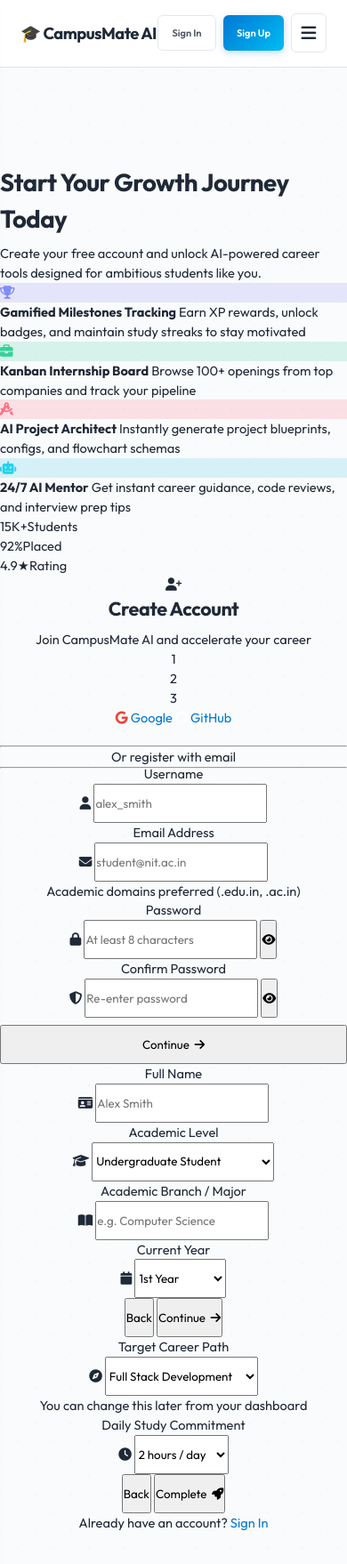
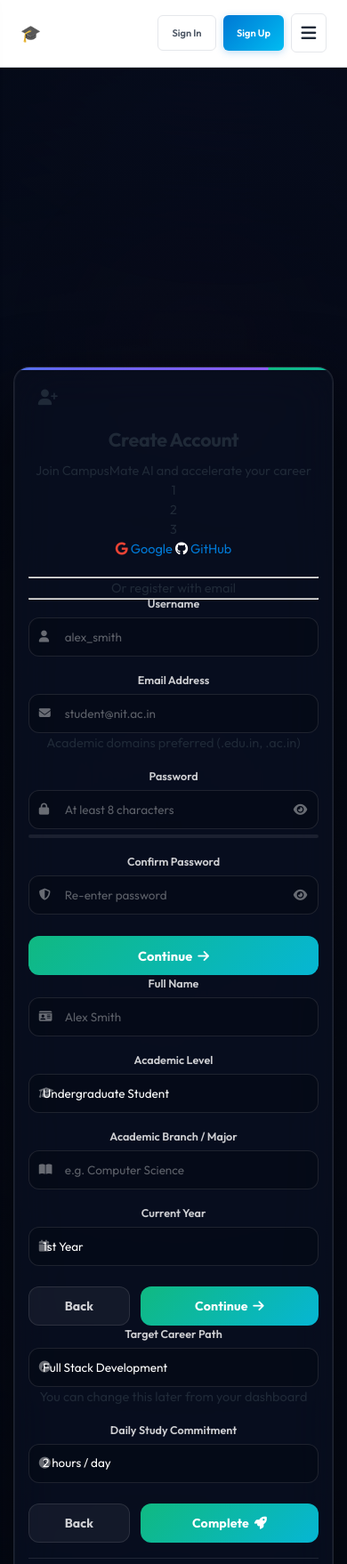
Before and after one commit to 251801390006-blip/campusmate-ai, a Flask app: page /auth/register in a window 390 px wide. Shown: the top 1758 px of the page at 89% size. Run offline with Flask 3, Linux system fonts and the light colour scheme; some libraries are stand-ins or nearby versions.

Commit message:
Deploy 3D Premium Visuals, Fix Laptop Resume Squishing, and Remove Portfolio Builder

```diff
--- a/app/routes/features.py
+++ b/app/routes/features.py
@@ -1986,27 +1986,7 @@ def apply_internship():
     return jsonify({"success": True, "message": "Your referral review request has been routed to the admin panel!"})
 
 
-@features_bp.route('/portfolio-builder/publish', methods=['POST'])
-@login_required
-def portfolio_builder_publish():
-    data = request.get_json() or {}
-    html = data.get('html')
-    if not html:
-        return jsonify({"success": False, "error": "HTML content is required"}), 400
-
-    current_user.published_portfolio_html = html
-    db.session.commit()
-
-    public_url = url_for('features.public_portfolio', username=current_user.username, _external=True)
-    return jsonify({"success": True, "public_url": public_url})
-
-
-@features_bp.route('/published-portfolio/<username>', methods=['GET'])
-def public_portfolio(username):
-    user = User.query.filter_by(username=username).first()
-    if not user or not user.published_portfolio_html:
-        abort(404)
-    return user.published_portfolio_html
+
 
 
 # --- RESUME 5.0 THEMES & EXPORT ENDPOINTS ---
--- a/app/templates/base.html
+++ b/app/templates/base.html
@@ -59,6 +59,7 @@
             color: var(--accent-color) !important;
         }
     </style>
+    {% block extra_head %}{% endblock %}
 </head>
 <body>
     <div class="landing-layout">
--- a/app/templates/dashboard_base.html
+++ b/app/templates/dashboard_base.html
@@ -58,9 +58,7 @@
             <a href="{{ url_for('features.internship_center') }}" class="sidebar-link {% if request.endpoint == 'features.internship_center' %}active{% endif %}">
                 <span class="sidebar-icon"><i class="fa-solid fa-briefcase"></i></span> Internship Center
             </a>
-            <a href="{{ url_for('features.portfolio_builder') }}" class="sidebar-link {% if request.endpoint == 'features.portfolio_builder' %}active{% endif %}">
-                <span class="sidebar-icon"><i class="fa-solid fa-compass-drafting"></i></span> Portfolio Builder
-            </a>
+
             <a href="{{ url_for('dashboard.profile') }}" class="sidebar-link {% if request.endpoint == 'dashboard.profile' %}active{% endif %}">
                 <span class="sidebar-icon"><i class="fa-solid fa-user-check"></i></span> Profile
             </a>
--- a/app/templates/register.html
+++ b/app/templates/register.html
@@ -3,6 +3,7 @@
 {% block title %}Create Account — CampusMate AI{% endblock %}
 
 {% block extra_head %}
+<script type="module" src="https://unpkg.com/@splinetool/viewer@1.0.51/build/spline-viewer.js"></script>
 <style>
 /* ─── Auth Page Root ─── */
 .landing-layout { min-height:100vh; background:#050a18; overflow-x:hidden; }
@@ -19,10 +20,10 @@
     position:absolute; border-radius:50%; filter:blur(90px); opacity:0.45;
     animation: orbFloat 12s ease-in-out infinite alternate;
 }
-.auth-bg .orb-1 { width:480px; height:480px; background:radial-gradient(circle,#8b5cf6,transparent 70%); top:-12%; right:-8%; animation-delay:0s; }
-.auth-bg .orb-2 { width:420px; height:420px; background:radial-gradient(circle,#06b6d4,transparent 70%); bottom:-8%; left:-5%; animation-delay:-4s; }
-.auth-bg .orb-3 { width:300px; height:300px; background:radial-gradient(circle,#6366f1,transparent 70%); top:50%; right:55%; animation-delay:-8s; opacity:0.3; }
-.auth-bg .orb-4 { width:200px; height:200px; background:radial-gradient(circle,#10b981,transparent 70%); bottom:25%; right:15%; animation-delay:-2s; opacity:0.2; }
+.auth-bg .orb-1 { width:520px; height:520px; background:radial-gradient(circle,#6366f1,transparent 70%); top:-15%; left:-10%; animation-delay:0s; }
+.auth-bg .orb-2 { width:450px; height:450px; background:radial-gradient(circle,#06b6d4,transparent 70%); bottom:-10%; right:-5%; animation-delay:-4s; }
+.auth-bg .orb-3 { width:350px; height:350px; background:radial-gradient(circle,#8b5cf6,transparent 70%); top:40%; left:55%; animation-delay:-8s; opacity:0.3; }
+.auth-bg .orb-4 { width:200px; height:200px; background:radial-gradient(circle,#f43f5e,transparent 70%); top:15%; right:20%; animation-delay:-2s; opacity:0.2; }
 @keyframes orbFloat {
     0% { transform:translate(0,0) scale(1); }
     50% { transform:translate(30px,-40px) scale(1.08); }
@@ -41,60 +42,49 @@
 }
 
 /* ─── Split Layout ─── */
-.auth-split { display:flex; gap:4rem; align-items:center; max-width:1050px; width:100%; }
+.auth-split { display:flex; gap:3rem; align-items:center; justify-content:center; max-width:1100px; width:100%; }
 
 /* ─── Left Hero ─── */
-.auth-hero { flex:1; color:#fff; display:none; }
-@media(min-width:900px) { .auth-hero { display:block; } }
+.auth-hero { flex:1; color:#fff; display:none; max-width: 480px; }
+@media(min-width:950px) { .auth-hero { display:block; } }
 
 .auth-hero h1 {
-    font-size:2.5rem; font-weight:800; line-height:1.15; margin-bottom:0.75rem;
-    background:linear-gradient(135deg,#fff 0%,#c4b5fd 50%,#34d399 100%);
+    font-size:2.6rem; font-weight:800; line-height:1.15; margin-bottom:0.75rem;
+    background:linear-gradient(135deg,#fff 0%,#a5b4fc 50%,#06b6d4 100%);
     -webkit-background-clip:text; -webkit-text-fill-color:transparent; background-clip:text;
+    text-shadow: 0 2px 10px rgba(0,0,0,0.5);
 }
 .auth-hero .hero-sub {
-    color:rgba(255,255,255,0.55); font-size:0.95rem; line-height:1.65; margin-bottom:2.25rem;
+    color:rgba(255,255,255,0.75); font-size:0.95rem; line-height:1.65; margin-bottom:2.25rem;
+    text-shadow: 0 1px 4px rgba(0,0,0,0.8);
 }
 
-/* Benefits */
-.benefit {
-    display:flex; align-items:flex-start; gap:1rem;
-    padding:0.9rem 1rem; margin-bottom:0.65rem;
-    background:rgba(255,255,255,0.04); border:1px solid rgba(255,255,255,0.07);
+/* Feature Pills */
+.fp {
+    display:flex; align-items:center; gap:0.85rem;
+    padding:0.75rem 1rem; margin-bottom:0.65rem;
+    background:rgba(0,0,0,0.4); border:1px solid rgba(255,255,255,0.1);
     border-radius:14px; transition:all 0.3s ease;
+    backdrop-filter: blur(10px);
 }
-.benefit:hover { background:rgba(255,255,255,0.08); border-color:rgba(255,255,255,0.14); transform:translateX(4px); }
-.benefit .bic {
-    width:42px; height:42px; border-radius:10px;
+.fp:hover { background:rgba(0,0,0,0.6); border-color:rgba(255,255,255,0.2); transform:translateX(4px); }
+.fp .ic {
+    width:40px; height:40px; border-radius:10px;
     display:flex; align-items:center; justify-content:center;
     font-size:1rem; flex-shrink:0;
 }
-.benefit .btx strong { display:block; color:#fff; font-size:0.88rem; margin-bottom:2px; }
-.benefit .btx span { color:rgba(255,255,255,0.45); font-size:0.77rem; line-height:1.4; }
-
-/* Stats row */
-.stats-row {
-    display:grid; grid-template-columns:repeat(3,1fr); gap:0.75rem;
-    margin-top:2rem; padding-top:1.5rem;
-    border-top:1px solid rgba(255,255,255,0.06);
-}
-.stat-box {
-    text-align:center; padding:0.8rem 0.5rem;
-    background:rgba(255,255,255,0.04); border:1px solid rgba(255,255,255,0.06);
-    border-radius:12px;
-}
-.stat-box .val { display:block; font-size:1.4rem; font-weight:800; color:#fff; line-height:1; margin-bottom:0.2rem; }
-.stat-box .lbl { font-size:0.65rem; color:rgba(255,255,255,0.35); text-transform:uppercase; letter-spacing:0.5px; }
+.fp .tx strong { display:block; color:#fff; font-size:0.88rem; margin-bottom:1px; }
+.fp .tx span { color:rgba(255,255,255,0.65); font-size:0.77rem; }
 
 /* ─── Glass Card ─── */
-.auth-card-wrapper { flex-shrink:0; width:100%; max-width:440px; }
+.auth-card-wrapper { flex-shrink:0; width:100%; max-width:480px; }
 .auth-glass-card {
-    background:rgba(255,255,255,0.05);
+    background:rgba(10, 15, 30, 0.6);
     backdrop-filter:blur(24px) saturate(140%);
     -webkit-backdrop-filter:blur(24px) saturate(140%);
     border:1px solid rgba(255,255,255,0.1);
-    border-radius:24px; padding:2.2rem 1.8rem;
-    box-shadow:0 32px 80px rgba(0,0,0,0.5), 0 0 0 1px rgba(255,255,255,0.05) inset;
+    border-radius:24px; padding:2rem;
+    box-shadow:0 32px 80px rgba(0,0,0,0.8), 0 0 0 1px rgba(255,255,255,0.05) inset;
     position:relative; overflow:hidden;
     animation:cardSlideIn 0.6s ease-out;
 }
@@ -102,120 +92,91 @@
 
 .auth-glass-card::before {
     content:''; position:absolute; top:0; left:0; right:0; height:3px;
-    background:linear-gradient(90deg,#10b981,#06b6d4,#8b5cf6,#6366f1);
-    background-size:200% 100%;
-    animation:shimmer 3s linear infinite;
+    background:linear-gradient(90deg,#10b981,#06b6d4,#6366f1,#8b5cf6);
+    background-size:200% 100%; animation:shimmer 3s linear infinite;
 }
 @keyframes shimmer { 0%{background-position:200% 0} 100%{background-position:-200% 0} }
 
-.auth-logo-badge {
-    width:52px; height:52px; border-radius:14px;
+.auth-header { text-align:center; margin-bottom:1.5rem; }
+.auth-header .icon {
+    width:50px; height:50px; border-radius:14px;
     background:linear-gradient(135deg,#10b981,#06b6d4);
-    display:flex; align-items:center; justify-content:center;
-    font-size:1.35rem; color:#fff;
-    margin:0 auto 1rem;
+    display:inline-flex; align-items:center; justify-content:center;
+    font-size:1.3rem; color:#fff; margin-bottom:0.8rem;
     box-shadow:0 8px 24px rgba(16,185,129,0.35);
 }
-.auth-glass-card h2 {
-    color:#fff; font-size:1.4rem; font-weight:800;
-    text-align:center; margin-bottom:0.3rem; letter-spacing:-0.02em;
+.auth-header h2 { color:#fff; font-size:1.4rem; font-weight:800; margin-bottom:0.25rem; letter-spacing:-0.02em; }
+.auth-header p { color:rgba(255,255,255,0.6); font-size:0.8rem; }
+
+/* Steps indicator */
+.auth-steps { display:flex; justify-content:center; gap:0.5rem; margin-bottom:1.5rem; }
+.step-dot {
+    width:32px; height:6px; border-radius:3px;
+    background:rgba(255,255,255,0.1); transition:all 0.4s ease;
 }
-.auth-glass-card .subtitle { color:rgba(255,255,255,0.5); font-size:0.82rem; text-align:center; margin-bottom:1.5rem; }
+.step-dot.active { background:#10b981; box-shadow:0 0 10px rgba(16,185,129,0.5); width:40px; }
+.step-dot.completed { background:rgba(16,185,129,0.5); }
 
-/* Stepper */
-.auth-stepper { display:flex; align-items:center; justify-content:center; margin-bottom:1.8rem; gap:0.5rem; }
-.auth-stepper .step-circle {
-    width:32px; height:32px; border-radius:50%;
-    background:rgba(255,255,255,0.1); border:1px solid rgba(255,255,255,0.2);
-    display:flex; align-items:center; justify-content:center;
-    font-size:0.8rem; font-weight:700; color:rgba(255,255,255,0.5);
-    transition:all 0.3s ease;
-}
-.auth-stepper .step-line {
-    flex:1; height:2px; max-width:40px; background:rgba(255,255,255,0.1);
-    transition:all 0.3s ease;
-}
-.auth-stepper .step-circle.active {
-    background:linear-gradient(135deg,#10b981,#06b6d4);
-    border-color:transparent; color:#fff;
-    box-shadow:0 4px 12px rgba(16,185,129,0.3);
-}
-.auth-stepper .step-circle.completed {
-    background:rgba(16,185,129,0.2); border-color:#10b981; color:#10b981;
-}
-.auth-stepper .step-line.active { background:#10b981; }
-
-.form-step { display:none; animation:fadeIn 0.3s ease-out; }
-.form-step.active { display:block; }
-@keyframes fadeIn { from { opacity:0; transform:translateX(10px); } to { opacity:1; transform:translateX(0); } }
-
-/* Social buttons */
-.social-row { display:flex; gap:0.6rem; margin-bottom:1rem; }
-.social-btn {
-    flex:1; display:flex; align-items:center; justify-content:center; gap:0.5rem;
-    padding:0.6rem 0.75rem;
-    border:1.5px solid rgba(255,255,255,0.12);
-    border-radius:12px; background:rgba(255,255,255,0.04);
-    font-size:0.82rem; font-weight:600; color:rgba(255,255,255,0.8);
-    text-decoration:none; transition:all 0.25s;
-}
-.social-btn:hover {
-    background:rgba(255,255,255,0.1); border-color:rgba(255,255,255,0.2);
-    color:#fff; text-decoration:none; transform:translateY(-2px);
-    box-shadow:0 6px 20px rgba(0,0,0,0.3);
-}
-
-/* Divider */
-.divider { display:flex; align-items:center; gap:0.75rem; margin:0.8rem 0 1rem; }
-.divider hr { flex:1; border:none; border-top:1px solid rgba(255,255,255,0.08); margin:0; }
-.divider span { color:rgba(255,255,255,0.35); font-size:0.7rem; font-weight:700; text-transform:uppercase; letter-spacing:0.5px; white-space:nowrap; }
+/* Step Panels */
+.step-panel { display:none; animation:fadeIn 0.4s ease; }
+.step-panel.active { display:block; }
+@keyframes fadeIn { from{opacity:0; transform:translateX(10px);} to{opacity:1; transform:translateX(0);} }
 
 /* Fields */
-.auth-field { margin-bottom:0.85rem; text-align:left; }
-.auth-field label { display:block; color:rgba(255,255,255,0.7); font-size:0.8rem; font-weight:600; margin-bottom:0.35rem; }
-.auth-field input,
-.auth-field select {
-    width:100%; padding:0.65rem 0.9rem 0.65rem 2.5rem;
+.auth-field { margin-bottom:1.1rem; }
+.auth-field label { display:block; color:rgba(255,255,255,0.8); font-size:0.82rem; font-weight:600; margin-bottom:0.4rem; }
+.auth-field input, .auth-field select {
+    width:100%; padding:0.7rem 0.9rem 0.7rem 2.6rem;
     border:1.5px solid rgba(255,255,255,0.1);
-    border-radius:12px; font-size:0.86rem;
-    color:#fff; background:rgba(255,255,255,0.04);
+    border-radius:12px; font-size:0.88rem;
+    color:#fff; background:rgba(0,0,0,0.2);
     transition:border-color 0.25s, box-shadow 0.25s, background 0.25s;
     outline:none; font-family:inherit;
+    appearance:none;
 }
-.auth-field select { padding-left:2.5rem; appearance:auto; }
-.auth-field select option { background:#1a1a2e; color:#fff; }
-.auth-field input::placeholder { color:rgba(255,255,255,0.25); }
-.auth-field input:focus,
-.auth-field select:focus {
-    border-color:rgba(16,185,129,0.6);
-    box-shadow:0 0 0 3px rgba(16,185,129,0.15);
-    background:rgba(255,255,255,0.06);
+.auth-field select { padding-left:1rem; cursor:pointer; }
+.auth-field select option { background:#0f172a; color:#fff; }
+.auth-field input::placeholder { color:rgba(255,255,255,0.35); }
+.auth-field input:focus, .auth-field select:focus {
+    border-color:rgba(16,185,129,0.8);
+    box-shadow:0 0 0 3px rgba(16,185,129,0.25);
+    background:rgba(0,0,0,0.4);
 }
 .input-icon-wrap { position:relative; }
 .input-icon-wrap .field-icon {
     position:absolute; left:12px; top:50%; transform:translateY(-50%);
-    color:rgba(255,255,255,0.3); font-size:0.82rem; pointer-events:none;
+    color:rgba(255,255,255,0.4); font-size:0.85rem; pointer-events:none;
     transition:color 0.25s;
 }
 .input-icon-wrap:focus-within .field-icon { color:#34d399; }
-.auth-field .hint { display:block; color:rgba(255,255,255,0.3); font-size:0.68rem; margin-top:0.25rem; }
 
 .auth-field .pw-wrap { position:relative; }
 .auth-field .pw-wrap input { padding-right:2.75rem; }
 .auth-field .pw-toggle {
     position:absolute; right:10px; top:50%; transform:translateY(-50%);
-    background:none; border:none; color:rgba(255,255,255,0.3);
-    cursor:pointer; padding:0.2rem; font-size:0.88rem; line-height:1;
+    background:none; border:none; color:rgba(255,255,255,0.4);
+    cursor:pointer; padding:0.2rem; font-size:0.9rem;
 }
-.auth-field .pw-toggle:hover { color:rgba(255,255,255,0.6); }
-.auth-field .field-error { display:block; color:#f43f5e; font-size:0.73rem; margin-top:0.25rem; }
+.auth-field .pw-toggle:hover { color:rgba(255,255,255,0.7); }
+.field-error { display:block; color:#f43f5e; font-size:0.74rem; margin-top:0.3rem; }
 
-/* Buttons Row */
-.step-actions { display:flex; gap:0.5rem; margin-top:1rem; }
+/* Grid for side-by-side fields */
+.field-group-row { display:flex; gap:1rem; margin-bottom:1.1rem; }
+.field-group-row .auth-field { margin-bottom:0; flex:1; }
+
+/* Actions */
+.step-actions { display:flex; gap:0.75rem; margin-top:1.5rem; }
+.step-actions button {
+    padding:0.78rem; border-radius:12px; font-size:0.92rem; font-weight:700;
+    cursor:pointer; transition:all 0.3s;
+}
+.step-actions .btn-next {
+    flex:1; background:linear-gradient(135deg,#10b981,#06b6d4); color:#fff; border:none;
+}
+.step-actions .btn-next:hover { transform:translateY(-2px); box-shadow:0 8px 24px rgba(16,185,129,0.3); }
 .step-actions .btn-secondary {
-    flex:1; padding:0.78rem; background:rgba(255,255,255,0.05); color:#fff;
-    border:1px solid rgba(255,255,255,0.1); border-radius:12px;
-    font-size:0.9rem; font-weight:600; cursor:pointer; transition:all 0.2s;
+    flex:1; background:rgba(255,255,255,0.05); color:rgba(255,255,255,0.8);
+    border:1px solid rgba(255,255,255,0.1);
 }
 .step-actions .btn-secondary:hover { background:rgba(255,255,255,0.1); }
 .auth-submit-btn {
@@ -241,8 +202,8 @@
 /* Footer link */
 .auth-footer-link {
     text-align:center; margin-top:1.1rem; padding-top:1rem;
-    border-top:1px solid rgba(255,255,255,0.06);
-    font-size:0.82rem; color:rgba(255,255,255,0.45);
+    border-top:1px solid rgba(255,255,255,0.1);
+    font-size:0.82rem; color:rgba(255,255,255,0.55);
 }
 .auth-footer-link a { color:#34d399; font-weight:700; text-decoration:none; }
 .auth-footer-link a:hover { text-decoration:underline; color:#6ee7b7; }
@@ -276,11 +237,12 @@
 {% endblock %}
 
 {% block content %}
-<!-- Animated background orbs -->
-<div class="auth-bg">
+<!-- Live 3D Visual Background -->
+<div class="auth-bg" style="pointer-events: none;">
+    <spline-viewer url="https://prod.spline.design/6Wq1Q7YGyM-iab9i/scene.splinecode" style="width: 100vw; height: 100vh; position: absolute; inset: 0;"></spline-viewer>
+    <div style="position:absolute; inset:0; background: radial-gradient(circle at center, transparent 0%, #050a18 100%); z-index: 1;"></div>
     <div class="orb orb-1"></div>
     <div class="orb orb-2"></div>
-    <div class="orb orb-3"></div>
     <div class="orb orb-4"></div>
 </div>
 
--- a/app/templates/resume_analyzer.html
+++ b/app/templates/resume_analyzer.html
@@ -3929,8 +3929,8 @@ body.dark .circle-bg {
     stroke: var(--bg-tertiary, #334155);
 }
 
-/* Laptop/Desktop side-by-side layout (>= 1200px) */
-@media (min-width: 1200px) {
+/* Ultra-wide side-by-side layout (>= 1400px) */
+@media (min-width: 1400px) {
     .preview-ats-container-desktop {
         display: grid !important;
         grid-template-columns: 1fr 320px !important;
```
Also changed, not shown: app/templates/index.html (+5 -17 lines), app/templates/login.html (+38 -33 lines), app/templates/portfolio_builder.html (deleted, +0 -265 lines).
